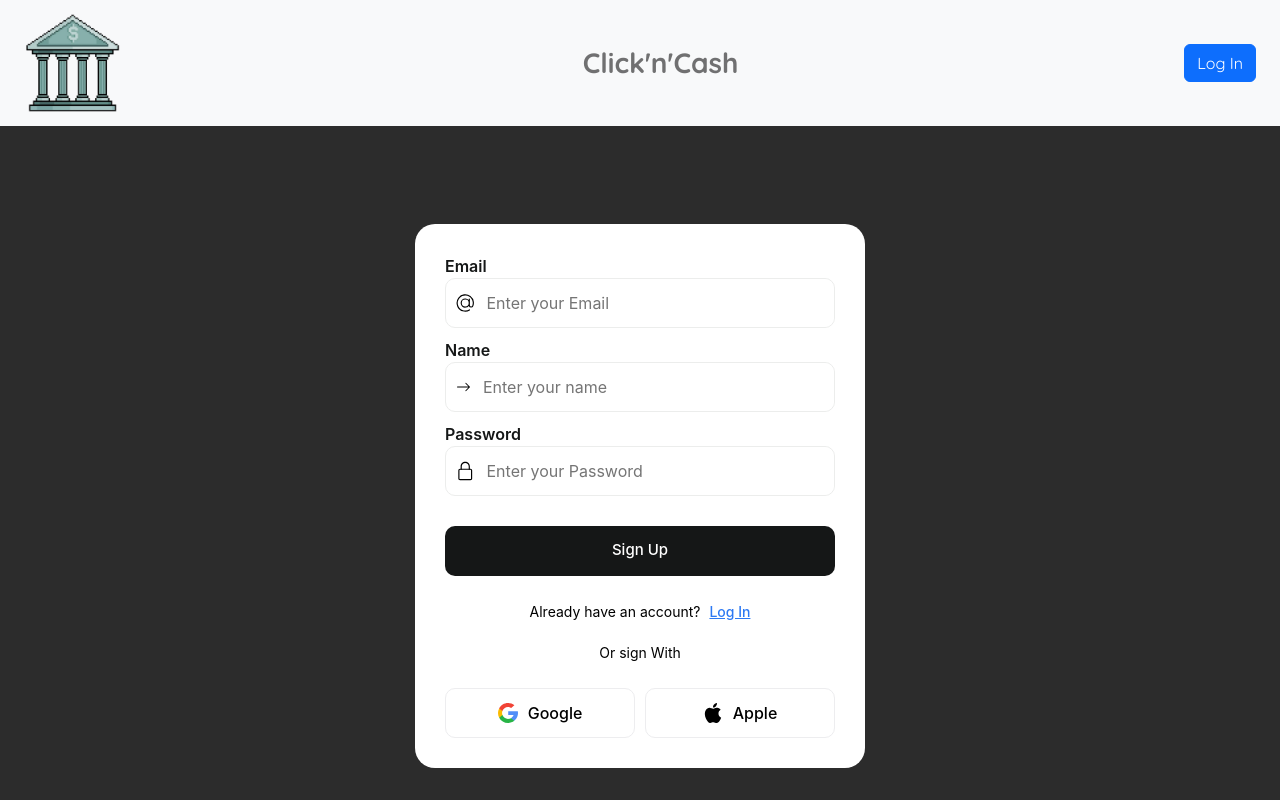
After one commit to kina-eva/GreenIT, a PHP site: page /signin.html in a window 1280 px wide. The commit adds this page. Run offline with PHP 8.4, Linux system fonts and the light colour scheme; some libraries are stand-ins or nearby versions.

Commit message:
update user account

```diff
--- a/css/style.css
+++ b/css/style.css
@@ -1,20 +1,15 @@
 @import url('https://fonts.googleapis.com/css2?family=Quicksand:wght@400;500;600;700&display=swap');
+
 body{
     display: grid;
-    place-items: center;
     height: 100vh;
     margin: 0;
     padding: 0;
-    background-color: #2c2c2c;
     color: white;
     user-select: none;
     position: relative;
     font-family: 'Quicksand', sans-serif;
-    /* background: url(../images/background2.webp) no-repeat center center fixed;
-    -webkit-background-size: cover;
-    -moz-background-size: cover;
-    -o-background-size: cover;
-    background-size: cover;  */
+    background-color: #2c2c2c;
 }
 .main{
     display: flex;
@@ -35,6 +30,13 @@ body{
     font-size: 30px;
     margin-bottom:50px;
 }
+
+.right{
+    display: flex;
+    flex-direction: column;
+    justify-content: center;
+}
+
 .billet-image{
     width: 300px;
 }
@@ -51,7 +53,7 @@ body{
     align-items: center;
     justify-content: space-between;
     width: 330px;
-    height: 60px;
+    height: 100px;
     border: 3px solid white;
     padding: 13px 20px;
     border-radius: 5px;
@@ -171,3 +173,116 @@ body{
       opacity: 1;
     }
   }
+
+.form {
+  display: flex;
+  flex-direction: column;
+  gap: 10px;
+  background-color: #ffffff;
+  padding: 30px;
+  width: 450px;
+  border-radius: 20px;
+  font-family: -apple-system, BlinkMacSystemFont, 'Segoe UI', Roboto, Oxygen, Ubuntu, Cantarell, 'Open Sans', 'Helvetica Neue', sans-serif;
+}
+
+::placeholder {
+  font-family: -apple-system, BlinkMacSystemFont, 'Segoe UI', Roboto, Oxygen, Ubuntu, Cantarell, 'Open Sans', 'Helvetica Neue', sans-serif;
+}
+
+.form button {
+  align-self: flex-end;
+}
+
+.flex-column > label {
+  color: #151717;
+  font-weight: 600;
+}
+
+.inputForm {
+  border: 1.5px solid #ecedec;
+  border-radius: 10px;
+  height: 50px;
+  display: flex;
+  align-items: center;
+  padding-left: 10px;
+  transition: 0.2s ease-in-out;
+}
+
+.input {
+  margin-left: 10px;
+  border-radius: 10px;
+  border: none;
+  width: 100%;
+  height: 100%;
+}
+
+.input:focus {
+  outline: none;
+}
+
+.inputForm:focus-within {
+  border: 1.5px solid #2d79f3;
+}
+
+.flex-row {
+  display: flex;
+  flex-direction: row;
+  align-items: center;
+  gap: 10px;
+  justify-content: space-between;
+}
+
+.flex-row > div > label {
+  font-size: 14px;
+  color: black;
+  font-weight: 400;
+}
+
+.span {
+  font-size: 14px;
+  margin-left: 5px;
+  color: #2d79f3;
+  font-weight: 500;
+  cursor: pointer;
+}
+
+.button-submit {
+  margin: 20px 0 10px 0;
+  background-color: #151717;
+  border: none;
+  color: white;
+  font-size: 15px;
+  font-weight: 500;
+  border-radius: 10px;
+  height: 50px;
+  width: 100%;
+  cursor: pointer;
+}
+
+.p {
+  text-align: center;
+  color: black;
+  font-size: 14px;
+  margin: 5px 0;
+}
+
+.butn {
+  margin-top: 10px;
+  width: 100%;
+  height: 50px;
+  border-radius: 10px;
+  display: flex;
+  justify-content: center;
+  align-items: center;
+  font-weight: 500;
+  gap: 10px;
+  border: 1px solid #ededef;
+  background-color: white;
+  cursor: pointer;
+  transition: 0.2s ease-in-out;
+}
+
+.butn:hover {
+  border: 1px solid #2d79f3;
+  ;
+}
--- /dev/null
+++ b/signin.html
@@ -0,0 +1,103 @@
+<!DOCTYPE html>
+<html lang="fr">
+<head>
+  <meta charset="UTF-8" />
+  <meta name="viewport" content="width=device-width, initial-scale=1.0"/>
+
+    <link href="https://cdn.jsdelivr.net/npm/bootstrap@5.2.2/dist/css/bootstrap.min.css" rel="stylesheet"
+        integrity="sha384-Zenh87qX5JnK2Jl0vWa8Ck2rdkQ2Bzep5IDxbcnCeuOxjzrPF/et3URy9Bv1WTRi" crossorigin="anonymous">
+
+    <link rel="stylesheet"
+        href="https://cdnjs.cloudflare.com/ajax/libs/bootstrap-icons/1.7.1/font/bootstrap-icons.min.css"
+        integrity="sha512-WYaDo1TDjuW+MPatvDarHSfuhFAflHxD87U9RoB4/CSFh24/jzUHfirvuvwGmJq0U7S9ohBXy4Tfmk2UKkp2gA=="
+        crossorigin="anonymous" referrerpolicy="no-referrer" />
+
+    <link rel="stylesheet" href="https://cdnjs.cloudflare.com/ajax/libs/bootstrap-icons/1.7.1/font/bootstrap-icons.min.css">
+
+    <title>Click'n'Cash</title>
+
+    <link rel="stylesheet" href="css/style.css" />
+</head>
+<body>
+    <header>
+        <nav id="navbar" class="navbar navbar-expand-lg px-4 navbar-light bg-light">
+
+            <!-- Left: Logo -->
+            <a class="navbar-brand" href="./index.html">
+              <img class="img-fluid" src="./images/bank.png" alt="Logo Bank" style="height: 100px;">
+            </a>
+
+            <!-- Center: Title -->
+            <div class="text-center flex-grow-1">
+              <span class="navbar-text fw-bold fs-3">Click'n'Cash</span>
+            </div>
+
+            <!-- Right: Log In Button -->
+            <div>
+              <a href="./login.html" class="btn btn-primary">Log In</a>
+            </div>
+        </nav>
+    </header>
+
+    <div class="container d-flex align-items-center justify-content-center">
+        <form class="form">
+            <div class="flex-column">
+                <label>Email </label>
+                <div class="inputForm">
+                    <svg xmlns="http://www.w3.org/2000/svg" width="20" viewBox="0 0 32 32" height="20"><g data-name="Layer 3" id="Layer_3"><path d="m30.853 13.87a15 15 0 0 0 -29.729 4.082 15.1 15.1 0 0 0 12.876 12.918 15.6 15.6 0 0 0 2.016.13 14.85 14.85 0 0 0 7.715-2.145 1 1 0 1 0 -1.031-1.711 13.007 13.007 0 1 1 5.458-6.529 2.149 2.149 0 0 1 -4.158-.759v-10.856a1 1 0 0 0 -2 0v1.726a8 8 0 1 0 .2 10.325 4.135 4.135 0 0 0 7.83.274 15.2 15.2 0 0 0 .823-7.455zm-14.853 8.13a6 6 0 1 1 6-6 6.006 6.006 0 0 1 -6 6z"></path></g></svg>
+                    <input placeholder="Enter your Email" class="input" type="text">
+                </div>
+            </div>
+
+            <div class="flex-column">
+                <label>Name </label>
+                <div class="inputForm">
+                    <svg xmlns="http://www.w3.org/2000/svg" width="16" height="16" fill="currentColor" class="bi bi-arrow-right" viewBox="0 0 16 16" style="color: black;">
+                        <path fill-rule="evenodd" d="M1 8a.5.5 0 0 1 .5-.5h11.793l-3.147-3.146a.5.5 0 0 1 .708-.708l4 4a.5.5 0 0 1 0 .708l-4 4a.5.5 0 0 1-.708-.708L13.293 8.5H1.5A.5.5 0 0 1 1 8"/>
+                    </svg>
+                    <input placeholder="Enter your name" class="input" type="text">
+                </div>
+            </div>
+
+            <div class="flex-column">
+                <label>Password </label>
+                <div class="inputForm">
+                    <svg xmlns="http://www.w3.org/2000/svg" width="20" viewBox="-64 0 512 512" height="20"><path d="m336 512h-288c-26.453125 0-48-21.523438-48-48v-224c0-26.476562 21.546875-48 48-48h288c26.453125 0 48 21.523438 48 48v224c0 26.476562-21.546875 48-48 48zm-288-288c-8.8125 0-16 7.167969-16 16v224c0 8.832031 7.1875 16 16 16h288c8.8125 0 16-7.167969 16-16v-224c0-8.832031-7.1875-16-16-16zm0 0"></path><path d="m304 224c-8.832031 0-16-7.167969-16-16v-80c0-52.929688-43.070312-96-96-96s-96 43.070312-96 96v80c0 8.832031-7.167969 16-16 16s-16-7.167969-16-16v-80c0-70.59375 57.40625-128 128-128s128 57.40625 128 128v80c0 8.832031-7.167969 16-16 16zm0 0"></path></svg>
+                    <input placeholder="Enter your Password" class="input" type="password">
+                </div>
+            </div>
+
+            <button class="button-submit">Sign Up</button>
+
+            <p class="p">Already have an account? <a href="./login.html" class="span">Log In</a></p>
+            <p class="p line">Or sign With</p>
+            <div class="flex-row">
+                <button class="butn google">
+                    <svg xml:space="preserve" style="enable-background:new 0 0 512 512;" viewBox="0 0 512 512" y="0px" x="0px" xmlns:xlink="http://www.w3.org/1999/xlink" xmlns="http://www.w3.org/2000/svg" id="Layer_1" width="20" version="1.1">
+                        <path d="M113.47,309.408L95.648,375.94l-65.139,1.378C11.042,341.211,0,299.9,0,256
+                            c0-42.451,10.324-82.483,28.624-117.732h0.014l57.992,10.632l25.404,57.644c-5.317,15.501-8.215,32.141-8.215,49.456
+                            C103.821,274.792,107.225,292.797,113.47,309.408z" style="fill:#FBBB00;"></path>
+                        <path d="M507.527,208.176C510.467,223.662,512,239.655,512,256c0,18.328-1.927,36.206-5.598,53.451
+                            c-12.462,58.683-45.025,109.925-90.134,146.187l-0.014-0.014l-73.044-3.727l-10.338-64.535
+                            c29.932-17.554,53.324-45.025,65.646-77.911h-136.89V208.176h138.887L507.527,208.176L507.527,208.176z" style="fill:#518EF8;"></path>
+                        <path d="M416.253,455.624l0.014,0.014C372.396,490.901,316.666,512,256,512
+                            c-97.491,0-182.252-54.491-225.491-134.681l82.961-67.91c21.619,57.698,77.278,98.771,142.53,98.771
+                            c28.047,0,54.323-7.582,76.87-20.818L416.253,455.624z" style="fill:#28B446;"></path>
+                        <path d="M419.404,58.936l-82.933,67.896c-23.335-14.586-50.919-23.012-80.471-23.012
+                            c-66.729,0-123.429,42.957-143.965,102.724l-83.397-68.276h-0.014C71.23,56.123,157.06,0,256,0
+                            C318.115,0,375.068,22.126,419.404,58.936z" style="fill:#F14336;"></path>
+                    </svg>
+                    Google
+                </button>
+                <button class="butn apple">
+                <svg xml:space="preserve" style="enable-background:new 0 0 22.773 22.773;" viewBox="0 0 22.773 22.773" y="0px" x="0px" xmlns:xlink="http://www.w3.org/1999/xlink" xmlns="http://www.w3.org/2000/svg" id="Capa_1" width="20" height="20" version="1.1"> <g> <g> <path d="M15.769,0c0.053,0,0.106,0,0.162,0c0.13,1.606-0.483,2.806-1.228,3.675c-0.731,0.863-1.732,1.7-3.351,1.573 c-0.108-1.583,0.506-2.694,1.25-3.561C13.292,0.879,14.557,0.16,15.769,0z"></path> <path d="M20.67,16.716c0,0.016,0,0.03,0,0.045c-0.455,1.378-1.104,2.559-1.896,3.655c-0.723,0.995-1.609,2.334-3.191,2.334 c-1.367,0-2.275-0.879-3.676-0.903c-1.482-0.024-2.297,0.735-3.652,0.926c-0.155,0-0.31,0-0.462,0 c-0.995-0.144-1.798-0.932-2.383-1.642c-1.725-2.098-3.058-4.808-3.306-8.276c0-0.34,0-0.679,0-1.019 c0.105-2.482,1.311-4.5,2.914-5.478c0.846-0.52,2.009-0.963,3.304-0.765c0.555,0.086,1.122,0.276,1.619,0.464 c0.471,0.181,1.06,0.502,1.618,0.485c0.378-0.011,0.754-0.208,1.135-0.347c1.116-0.403,2.21-0.865,3.652-0.648 c1.733,0.262,2.963,1.032,3.723,2.22c-1.466,0.933-2.625,2.339-2.427,4.74C17.818,14.688,19.086,15.964,20.67,16.716z"></path> </g></g></svg>
+                    Apple
+                </button>
+            </div>
+        </form>
+    </div>
+
+    <!-- Call the Bootstrap Js code -->
+    <script src="https://cdn.jsdelivr.net/npm/bootstrap@5.3.0/dist/js/bootstrap.bundle.min.js"></script>
+</body>
+</html>
```
Also changed, not shown: index.html (+38 -4 lines), login.html (added, +97 -0 lines).
